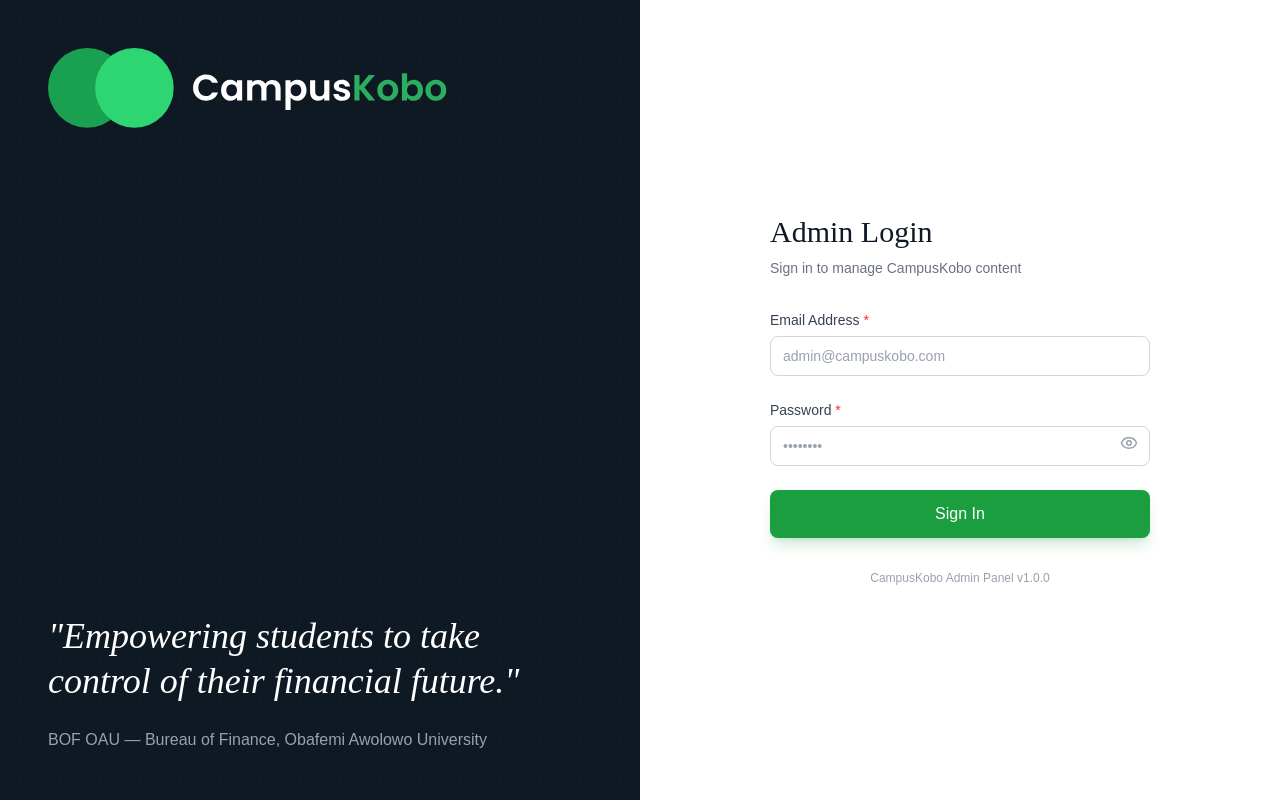
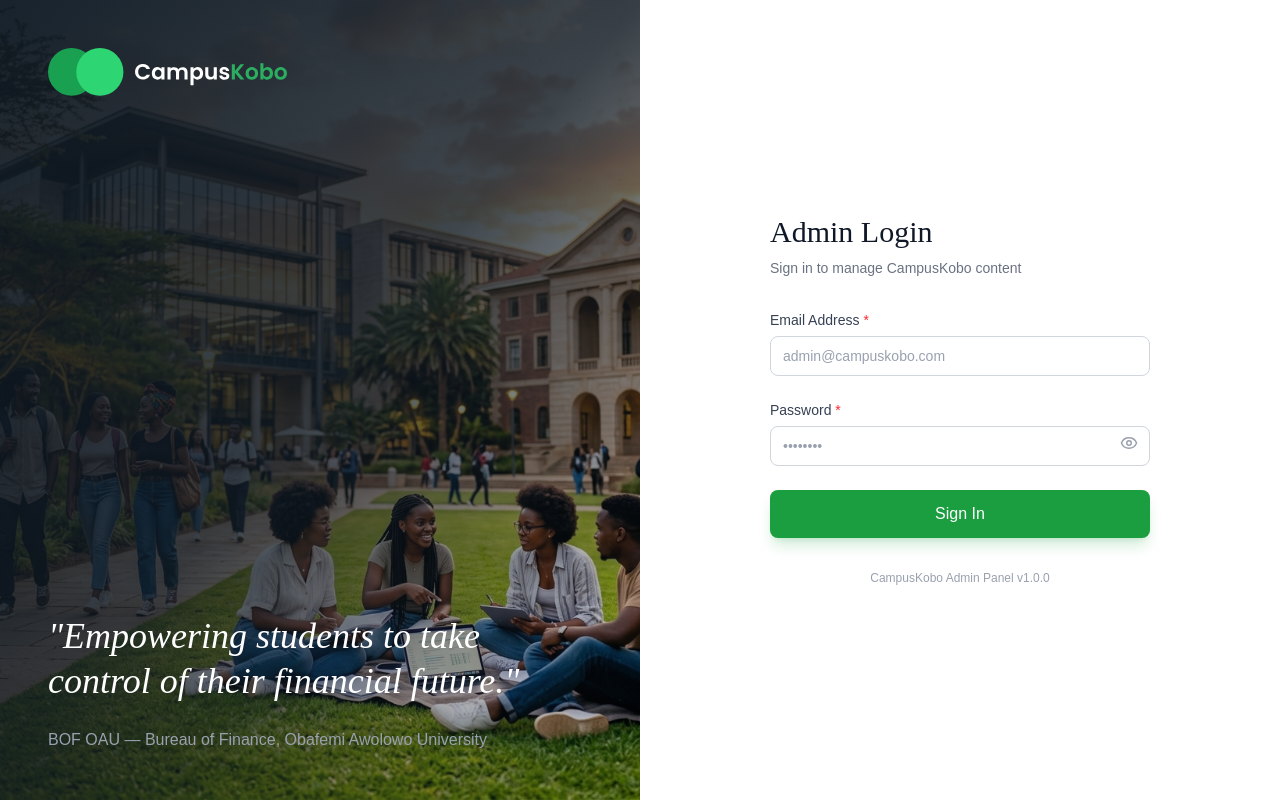
Before and after one commit to adeyemo-taiwo-m/CampusKobo-Admin-Panel, a React (Vite) app: page /login in a window 1280 px wide. Built offline with nearby package versions, Linux system fonts and the light colour scheme.

Commit message:
amended the error that came up

```diff
--- a/src/App.tsx
+++ b/src/App.tsx
@@ -1,7 +1,5 @@
 import { BrowserRouter, Routes, Route, Navigate } from 'react-router-dom';
-import { QueryClient, QueryClientProvider } from '@tanstack/react-query';
 import { Toaster } from 'react-hot-toast';
-import { AuthProvider } from './context/AuthContext';
 import ProtectedRoute from './components/ProtectedRoute';
 import AppLayout from './components/layout/AppLayout';
 
@@ -13,19 +11,8 @@
 import CategoriesPage from './pages/CategoriesPage';
 import GlossaryPage from './pages/GlossaryPage';
 
-const queryClient = new QueryClient({
-  defaultOptions: {
-    queries: {
-      staleTime: 1000 * 60 * 5, // 5 minutes
-      retry: 1,
-    },
-  },
-});
-
 function App() {
   return (
-    <QueryClientProvider client={queryClient}>
-      <AuthProvider>
     <BrowserRouter>
       <Routes>
         {/* Public Routes */}
@@ -50,7 +37,6 @@
         {/* Fallback */}
         <Route path="*" element={<Navigate to="/" replace />} />
       </Routes>
-        </BrowserRouter>
       <Toaster
         position="top-right"
         toastOptions={{
@@ -69,8 +55,7 @@
           },
         }}
       />
-      </AuthProvider>
-    </QueryClientProvider>
+    </BrowserRouter>
   );
 }
 
--- a/src/components/layout/Sidebar.tsx
+++ b/src/components/layout/Sidebar.tsx
@@ -1,13 +1,14 @@
-import React from 'react';
 import { NavLink } from 'react-router-dom';
 import { LayoutDashboard, FileText, Tag, BookOpen, LogOut, X } from 'lucide-react';
 import { cn } from '../../lib/utils';
+import { useAuth } from '../../context/AuthContext';
 
 interface SidebarProps {
   onClose?: () => void;
 }
 
 const Sidebar: React.FC<SidebarProps> = ({ onClose }) => {
+  const { logout, user } = useAuth();
   const navItems = [
     { icon: LayoutDashboard, label: 'Dashboard', path: '/' },
     { icon: FileText, label: 'Content', path: '/content' },
@@ -59,9 +60,13 @@
       <div className="p-6 border-top border-[#1E2D3D]">
         <div className="mb-4">
           <p className="text-[10px] text-gray-500 uppercase font-bold mb-1">Logged in as</p>
-          <p className="text-xs text-gray-300 truncate">admin@campuskobo.com</p>
+          <p className="text-xs text-gray-300 truncate">{user?.email || 'admin@campuskobo.com'}</p>
         </div>
-        <button className="flex items-center gap-3 w-full px-4 py-2 text-sm font-medium text-gray-400 hover:text-red-400 transition-colors">
+        <button
+          type="button"
+          onClick={logout}
+          className="flex items-center gap-3 w-full px-4 py-2 text-sm font-medium text-gray-400 hover:text-red-400 transition-colors cursor-pointer"
+        >
           <LogOut size={18} />
           <span>Logout</span>
         </button>
--- a/src/context/AuthContext.tsx
+++ b/src/context/AuthContext.tsx
@@ -35,7 +35,13 @@
   }, []);
 
   const logout = async () => {
-    await supabase.auth.signOut();
+    try {
+      await supabase.auth.signOut();
+      // Force redirect to login to clear all local state
+      window.location.href = '/login';
+    } catch (error) {
+      console.error('Error logging out:', error);
+    }
   };
 
   return (
--- a/src/main.tsx
+++ b/src/main.tsx
@@ -2,9 +2,24 @@
 import ReactDOM from 'react-dom/client'
 import App from './App.tsx'
 import './index.css'
+import { AuthProvider } from './context/AuthContext'
+import { QueryClient, QueryClientProvider } from '@tanstack/react-query'
+
+const queryClient = new QueryClient({
+  defaultOptions: {
+    queries: {
+      staleTime: 1000 * 60 * 5, // 5 minutes
+      retry: 1,
+    },
+  },
+});
 
 ReactDOM.createRoot(document.getElementById('root')!).render(
   <React.StrictMode>
-    <App />
+    <QueryClientProvider client={queryClient}>
+      <AuthProvider>
+        <App />
+      </AuthProvider>
+    </QueryClientProvider>
   </React.StrictMode>,
 )
--- a/src/pages/LoginPage.tsx
+++ b/src/pages/LoginPage.tsx
@@ -48,8 +48,17 @@
     <div className="flex h-screen w-full">
       {/* Left Column - Desktop Only */}
       <div className="hidden lg:flex flex-col justify-between w-1/2 bg-[#0F1923] p-12 relative overflow-hidden">
+        {/* Background Image with Overlay */}
+        <div
+          className="absolute inset-0 z-0 bg-cover bg-center transition-transform duration-10000 hover:scale-110"
+          style={{ backgroundImage: 'url("/campus-bg.png")' }}
+        />
+        <div className="absolute inset-0 z-1 bg-gradient-to-br from-[#0F1923]/95 via-[#0F1923]/80 to-transparent" />
+
         <div className="relative z-10">
-          <img src="/logo.svg" alt="CampusKobo Logo" className="h-20 w-auto object-contain" />
+          <div className="flex items-center gap-3">
+            <img src="/logo.svg" alt="CampusKobo Logo" className="h-12 w-auto object-contain" />
+          </div>
         </div>
 
         <div className="relative z-10 max-w-lg">
```
Also changed, not shown: public/campus-bg.png (added), 1 other file (tests, documents, lock files or other folders). Lines whose indentation alone changed are shown as unchanged.
